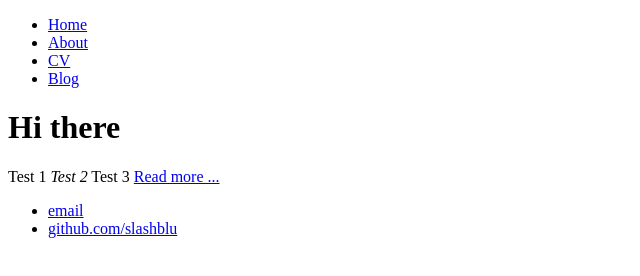
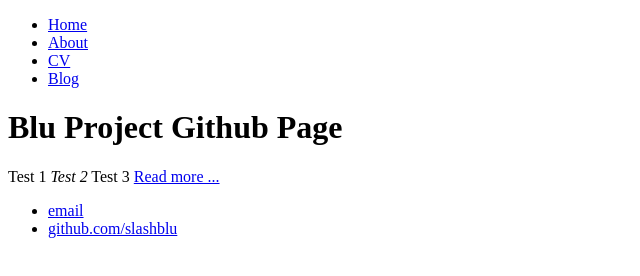
Before and after one commit to slashblu/slashblu.github.io, a plain HTML site: page index.html in a window 1280 px wide. Shown: the whole page, without its empty margins (0-640 px from the left). Drawn offline with Linux system fonts and the light colour scheme.

Commit message:
initial commit

```diff
--- a/index.html
+++ b/index.html
@@ -14,7 +14,7 @@
 		</nav>
 		<div class="container">
     		<div class="blurb">
-        		<h1>Hi there</h1>
+        		<h1>Blu Project Github Page</h1>
 				<p>Test 1 <em>Test 2</em> Test 3 <a href="/about">Read more ...</a></p>
     		</div><!-- /.blurb -->
 		</div><!-- /.container -->
```
